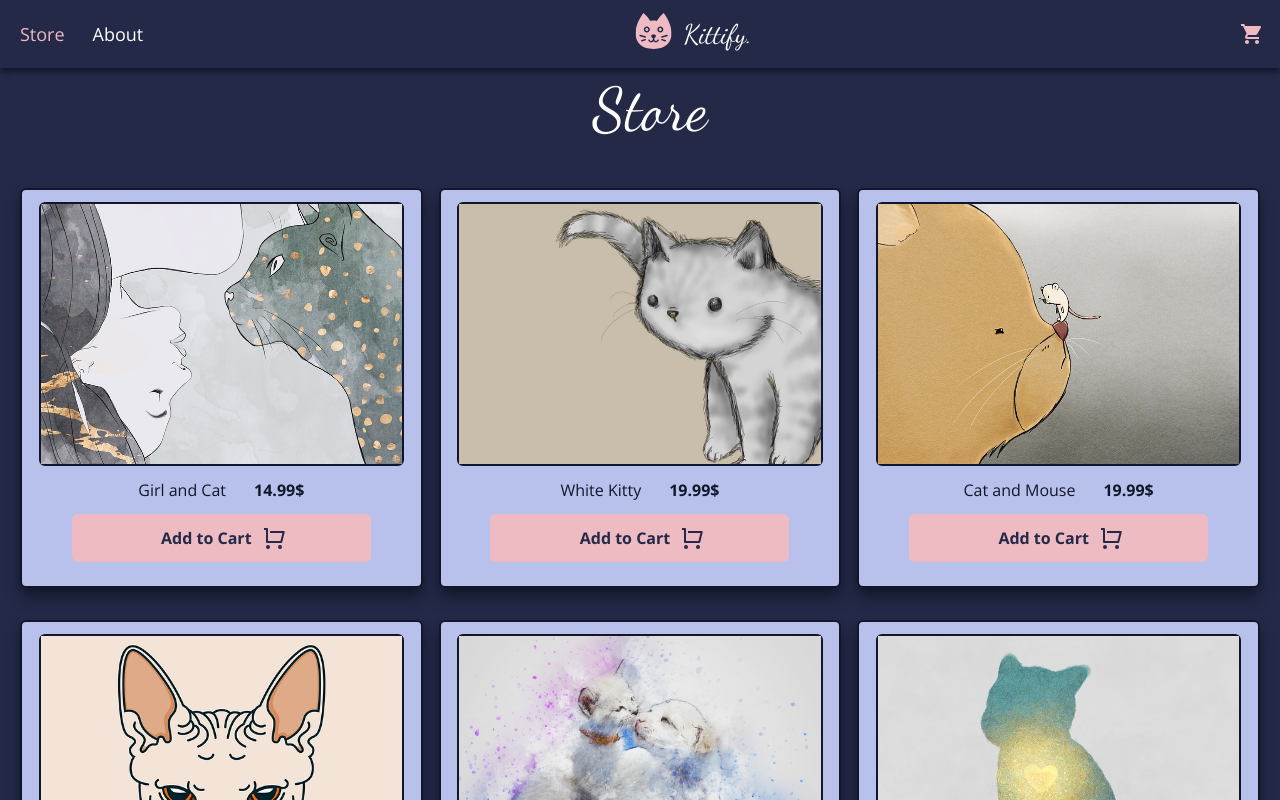
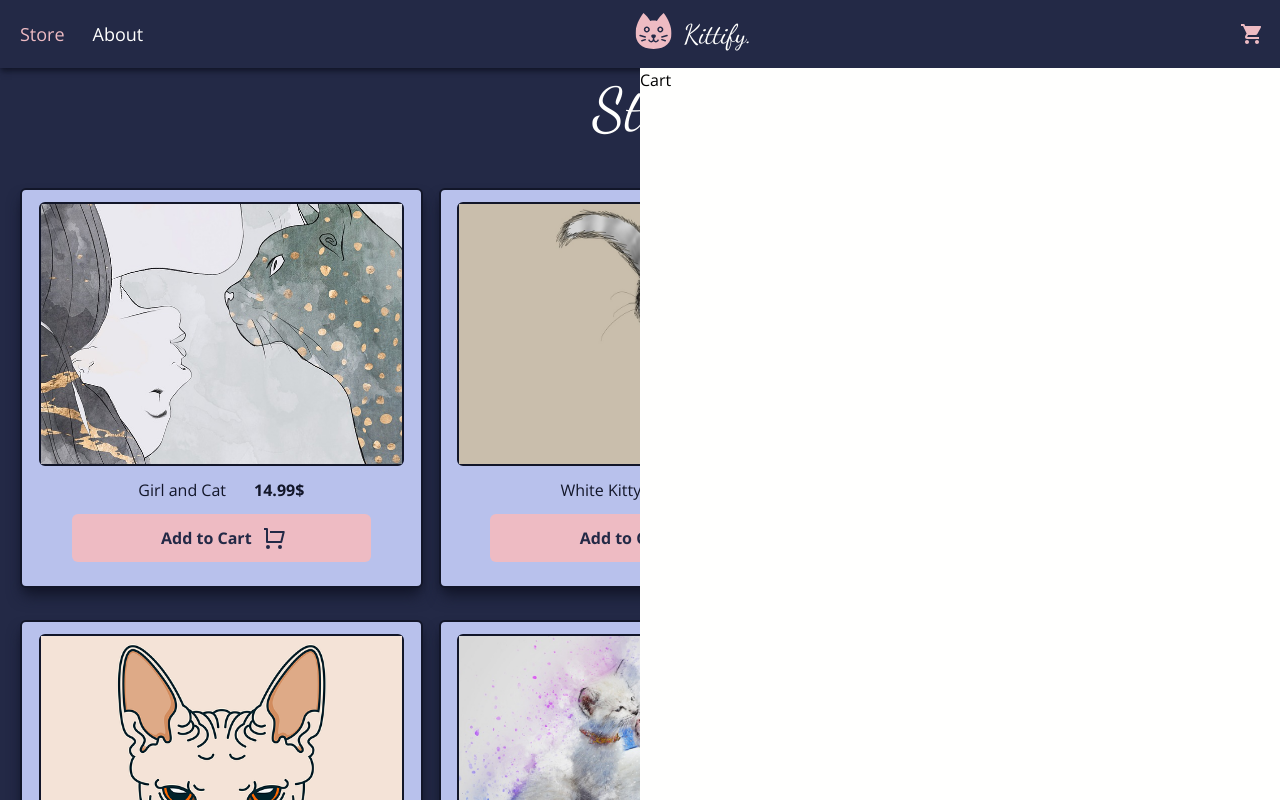
Before and after one commit to jan-peltner/kittify-repo, a React (Vite) app: page /store in a window 1280 px wide. Both pictures are taken after a click on the button 1252 px from the left and 34 px from the top of the page. Shown: the top 800 px of the page. Built offline with nearby package versions, Linux system fonts and the light colour scheme.

Commit message:
Cart
Started working on cart component

```diff
--- a/src/App.tsx
+++ b/src/App.tsx
@@ -4,19 +4,20 @@ import { useState } from "react"
 import { itemData } from "./data/items"
 
 import Nav from "./components/Nav"
+import Cart from "./components/Cart"
+import FullscreenPic from "./components/FullscreenPic"
 import Home from "./pages/Home"
 import Store from "./pages/Store"
 import About from "./pages/About"
-import FullscreenPic from "./components/FullscreenPic"
 
 export default function App() {
   const [fullPic, setFullPic] = useState("")
+  const [displayCart, setDisplayCart] = useState(false)
 
   function getItem(obj: itemData): void {
     const { imgUrl } = obj
     setFullPic(imgUrl)
   }
-
   return (
     <div className="bg-bgcol min-h-screen font-serif overflow-hidden">
       {fullPic && (
@@ -24,14 +25,13 @@ export default function App() {
           <FullscreenPic imgUrl={fullPic} setFullPic={setFullPic} />
         </div>
       )}
-            <Nav />
+
+      <Nav setDisplayCart={setDisplayCart} />
+      {displayCart && <Cart />}
       <div className="relative">
         <Routes>
           <Route path="/" element={<Home />}></Route>
-                    <Route
-                        path="/store"
-                        element={<Store getItem={getItem} />}
-                    ></Route>
+          <Route path="/store" element={<Store getItem={getItem} />}></Route>
           <Route path="/about" element={<About />}></Route>
         </Routes>
       </div>
--- /dev/null
+++ b/src/components/Cart.tsx
@@ -0,0 +1,7 @@
+export default function Cart() {
+  return (
+    <>
+      <div className="bg-hcol w-1/2 h-screen z-10 absolute right-0">Cart</div>
+    </>
+  )
+}
--- a/src/components/FullscreenPic.tsx
+++ b/src/components/FullscreenPic.tsx
@@ -1,11 +1,11 @@
 import { gsap } from "gsap"
-import { useRef, useLayoutEffect } from "react"
+import { useRef, useLayoutEffect, Dispatch } from "react"
 
 import { MdClose } from "react-icons/md"
 
 export default function FullscreenPic(props: {
   imgUrl: string
-    setFullPic: any
+  setFullPic: Dispatch<React.SetStateAction<string>>
 }) {
   const { setFullPic } = props
 
--- a/src/components/Nav.tsx
+++ b/src/components/Nav.tsx
@@ -1,7 +1,12 @@
 import { NavLink } from "react-router-dom"
 import { MdShoppingCart } from "react-icons/md"
+import React, { Dispatch } from "react"
 
-export default function Nav() {
+export default function Nav({
+  setDisplayCart,
+}: {
+  setDisplayCart: Dispatch<React.SetStateAction<boolean>>
+}) {
   return (
     <nav className="flex justify-between items-center shadow-stroke p-5 shadow-md">
       <ul
@@ -12,9 +17,7 @@ export default function Nav() {
           <NavLink
             to="/store"
             className={({ isActive }) =>
-                            isActive
-                                ? "text-btncol hover:text-pinkhover"
-                                : undefined
+              isActive ? "text-btncol hover:text-pinkhover" : undefined
             }
           >
             Store
@@ -24,9 +27,7 @@ export default function Nav() {
           <NavLink
             to="/about"
             className={({ isActive }) =>
-                            isActive
-                                ? "text-btncol hover:text-pinkhover"
-                                : undefined
+              isActive ? "text-btncol hover:text-pinkhover" : undefined
             }
           >
             About
@@ -40,15 +41,10 @@ export default function Nav() {
         <NavLink
           to="/"
           className={({ isActive }) =>
-                        isActive
-                            ? "text-btncol hover:text-pinkhover "
-                            : undefined
+            isActive ? "text-btncol hover:text-pinkhover " : undefined
           }
         >
-                    <div
-                        id="logo-container"
-                        className="scale-150 flex gap-2 px-5"
-                    >
+          <div id="logo-container" className="scale-150 flex gap-2 px-5">
             <svg
               fill="#eebbc3"
               width="24"
@@ -62,7 +58,10 @@ export default function Nav() {
         </NavLink>
       </div>
       <button>
-                <MdShoppingCart className="scale-150 text-btncol" />
+        <MdShoppingCart
+          onClick={() => setDisplayCart((prev) => !prev)}
+          className="scale-150 text-btncol"
+        />
       </button>
     </nav>
   )
--- a/src/data/items.ts
+++ b/src/data/items.ts
@@ -42,13 +42,6 @@ const data: itemData[] = [
         artist: "ractapopulous",
         price: 9.99,
     },
-    {
-        _id: 6,
-        name: "Glowing Cat",
-        imgUrl: "/6_glowing_cat.jpg",
-        artist: "",
-        price: 14.99,
-    },
 ]
 
 export { data }
```
Lines whose indentation alone changed are shown as unchanged.
